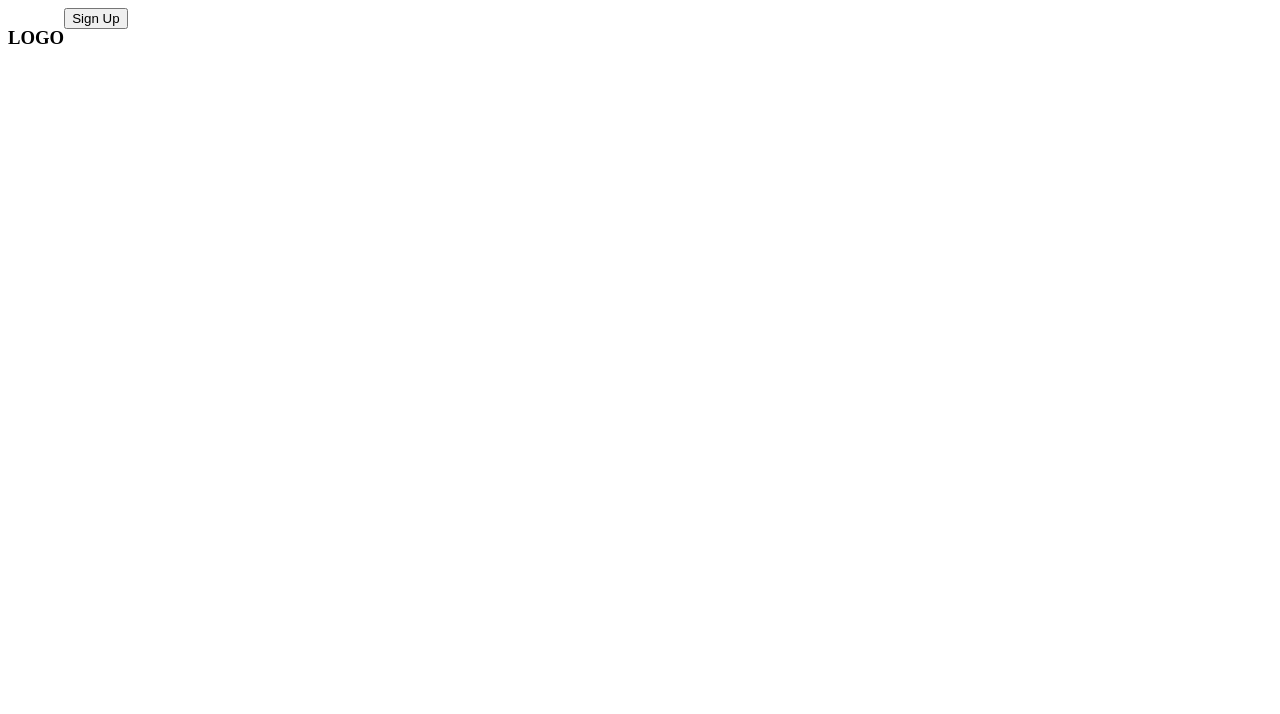
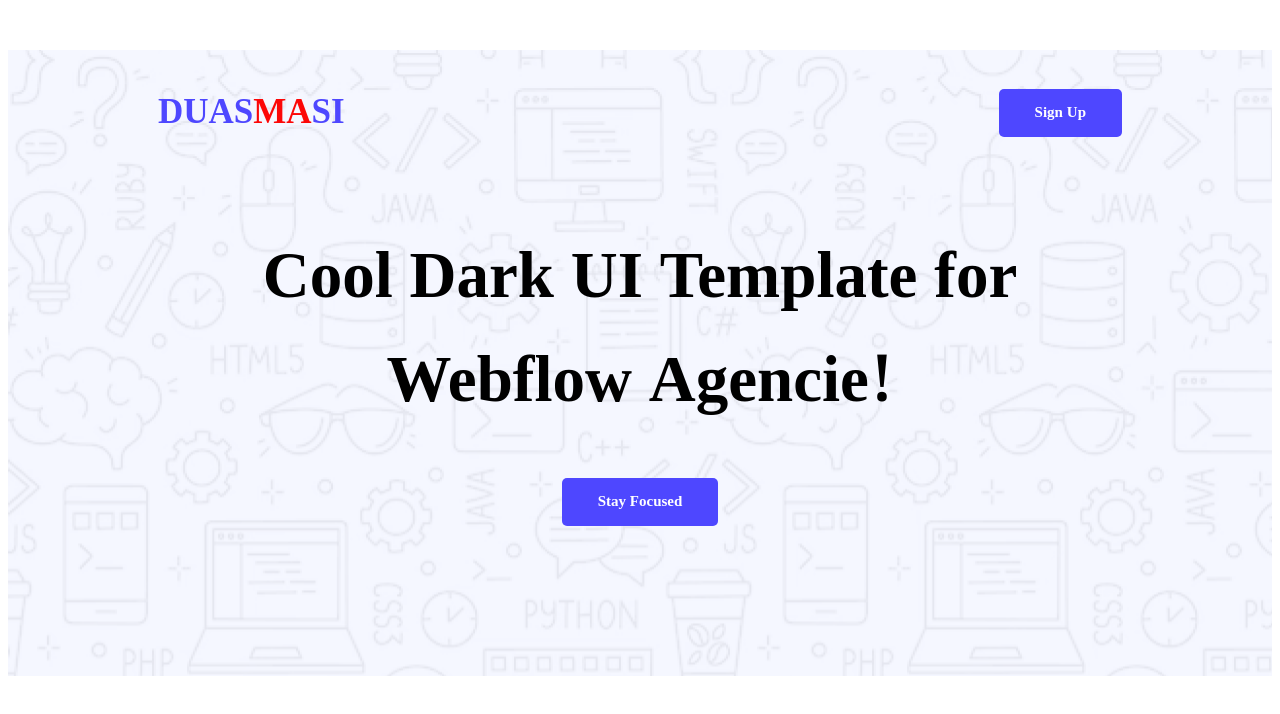
Before and after one commit to SiddiqurRahmanBD/assignment-1, a plain HTML site: page index.html in a window 1280 px wide. Drawn offline with Linux system fonts and the light colour scheme; a web font is replaced by a local one.

Commit message:
Header Added

```diff
--- a/Styles/assignment.css
+++ b/Styles/assignment.css
@@ -1,6 +1,86 @@
+
+.noto-serif-bengali-normal{
+  /* font-family: "Noto Serif Bengali", serif;
+  font-optical-sizing: auto;
+   font-style: normal;
+  font-variation-settings:
+    "wdth" 100; */
+}
+
+.noto-serif-bengali-normal {
+  /* font-family: "Noto Serif Bengali", serif;
+  font-optical-sizing: auto;
+  font-style: normal;
+  font-variation-settings:
+    "wdth" 100; */
+}
+*{
+    font-family:"Noto Serif Bengali";
+}
+
+/* shared style */
+
+.header{
+    background-image: url(/Assets/Hero-bg.png);
+    /* Nav Style */
+}
+nav{
+    display: flex;
+    align-items: center;
+    justify-content: space-between;
+    margin: 50px 150px;
+
+}
+.primary-btn{
+    font-size: 15px;
+    font-weight: bold;
+    color: white;
+    border: none;
+    background-color: #4E47FF;
+    border-radius: 5px;
+    padding: 12px 36px;
+
+}
+.primary-btn:hover{
+    background-color: red;
+}
+nav a{
+    text-decoration: none;
+}
+.ma{
+    color: rgb(252, 7, 7);
+}
+.nav-title{
+    font-weight: 800;
+    font-size: 35px;
+    color: #4E47FF;
+
+}
+nav ul li{
+    list-style: none;
 
 
-/* Nav Style */
-nav{
-    display: flex;
 }
+nav li a{
+    text-decoration: none;
+    background-color: #4E47FF;
+    color: white;
+    font-size: 16px;
+
+}
+/* Banner */
+.banner{
+    text-align: center;
+.banner-content{
+   padding-bottom: 150px;
+
+}
+
+}
+.banner-title{
+    font-weight: bold;
+    font-size: 65px;
+    padding: 0 200px;
+
+
+}
--- a/index.html
+++ b/index.html
@@ -4,14 +4,31 @@
     <meta charset="UTF-8">
     <meta name="viewport" content="width=device-width, initial-scale=1.0">
     <title>My First Assignment</title>
+    <link rel="preconnect" href="https://fonts.googleapis.com">
+    <link rel="preconnect" href="https://fonts.googleapis.com">
+<link rel="preconnect" href="https://fonts.gstatic.com" crossorigin>
+<link href="https://fonts.googleapis.com/css2?family=Inter:ital,opsz,wght@0,14..32,100..900;1,14..32,100..900&family=Noto+Serif+Bengali:wght@100..900&family=Tiro+Bangla:ital@0;1&display=swap" rel="stylesheet">
+<link rel="preconnect" href="https://fonts.googleapis.com">
+<link rel="preconnect" href="https://fonts.gstatic.com" crossorigin>
+<link href="https://fonts.googleapis.com/css2?family=Inter:ital,opsz,wght@0,14..32,100..900;1,14..32,100..900&family=Noto+Serif+Bengali:wght@100..900&family=Tiro+Bangla:ital@0;1&display=swap" rel="stylesheet">
     <link rel="stylesheet" href="/Styles/assignment.css">
 </head>
+
 <body>
-    <header>
+
+    <header class="header">
         <nav>
-            <h3>LOGO</h3>
-            <a href=""><button>Sign Up</button></a>
+            <h3 class="nav-title noto-serif-bengali-normal">DUAS<SPan class="ma">MA</SPan>SI</h3>
+            <ul>
+                <li><a href=""><button class="primary-btn noto-serif-bengali-normal">Sign Up</button></a></li>
+            </ul>
         </nav>
+        <div class="banner">
+            <div class="banner-content">
+                <h1 class="banner-title">Cool Dark UI Template for Webflow Agencie! </h1>
+                <button class="primary-btn">Stay Focused</button>
+            </div>
+        </div>
     </header>
 </body>
 </html>
```
